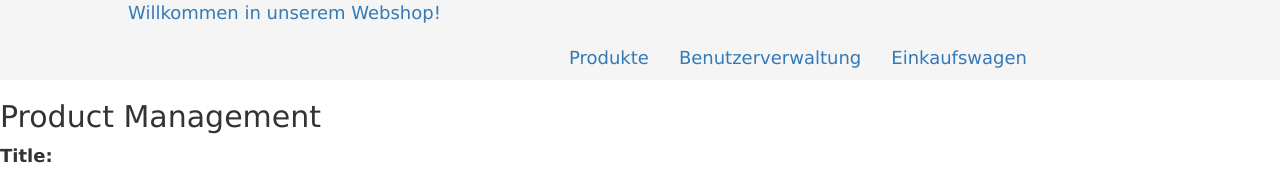
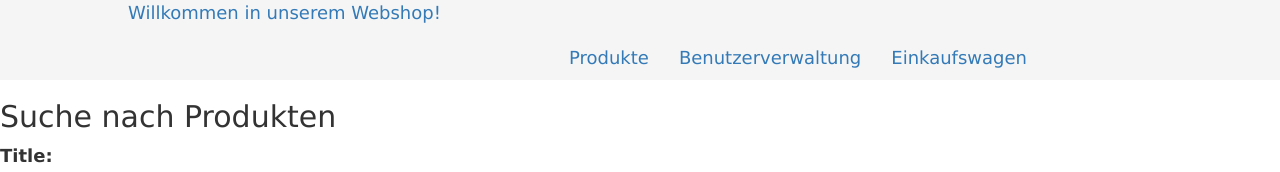
Before and after one commit to eismso/webshop-app, an Angular app: page /home in a window 1280 px wide. Shown: the top 172 px of the page. Built offline with nearby package versions, Linux system fonts and the light colour scheme.

Commit message:
Änderung Benennung Produktsuche

```diff
--- a/src/app/product-management/product-management.component.html
+++ b/src/app/product-management/product-management.component.html
@@ -1,6 +1,6 @@
 <div class="card">
     <div class="card-header">
-      <h2 class="card-title">Product Management</h2>
+      <h2 class="card-title">Suche nach Produkten</h2>
     </div>
 
     <div class="card-body">
```
